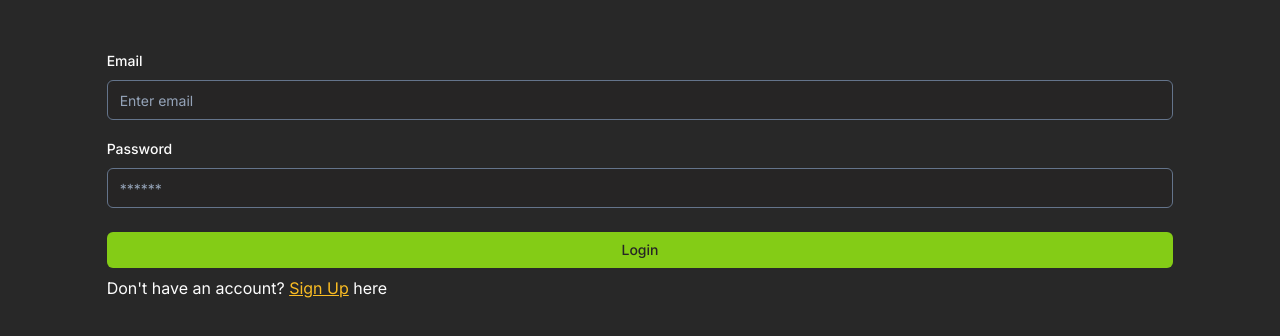
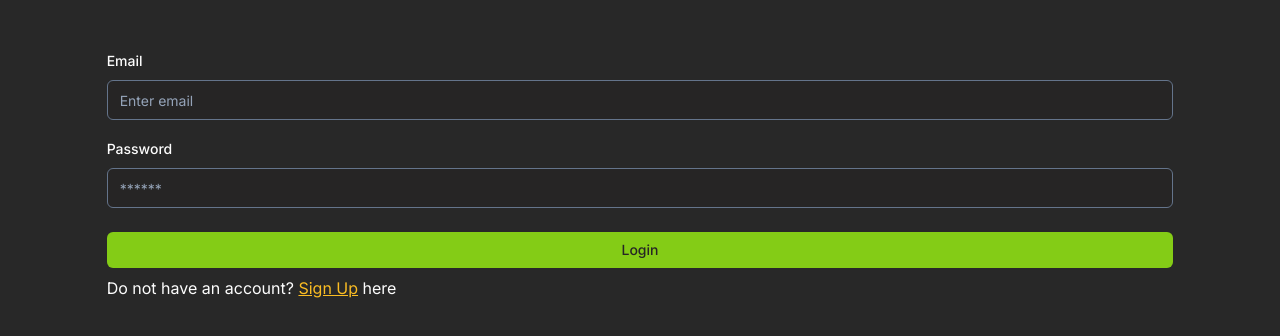
Before and after one commit to JustinRivera-9/finance-pro-v2, a Next.js app: page /auth/login in a window 1280 px wide. Shown: the top 336 px of the page. Built offline with nearby package versions, Linux system fonts and the light colour scheme.

Commit message:
fixed build errors

```diff
--- a/components/auth/LoginForm.tsx
+++ b/components/auth/LoginForm.tsx
@@ -60,7 +60,7 @@ export default function LoginForm() {
         <div className="flex flex-col gap-2 py-2">
           <Button className="w-full">Login</Button>
           <div>
-            Don't have an account?{" "}
+            Do not have an account?{" "}
             <Link href="signup" className="text-secondary underline">
               Sign Up
             </Link>{" "}
--- a/components/pages/spent/MonthFilter.tsx
+++ b/components/pages/spent/MonthFilter.tsx
@@ -23,7 +23,7 @@ const MonthFilter = ({ month }: { month: string }) => {
     url.push(monthFilter);
     const updatedPath = url.join("/");
     router.push(updatedPath);
-  }, [monthFilter]);
+  }, [monthFilter, pathname, router]);
 
   const handleMonthChange = (month: string) => {
     setMonthFilter(month);
--- a/components/plaid/PlaidLink.tsx
+++ b/components/plaid/PlaidLink.tsx
@@ -31,7 +31,7 @@ const PlaidLink = () => {
 
       router.push("/dashboard");
     },
-    []
+    [router]
   );
 
   const config: PlaidLinkOptions = {
```
